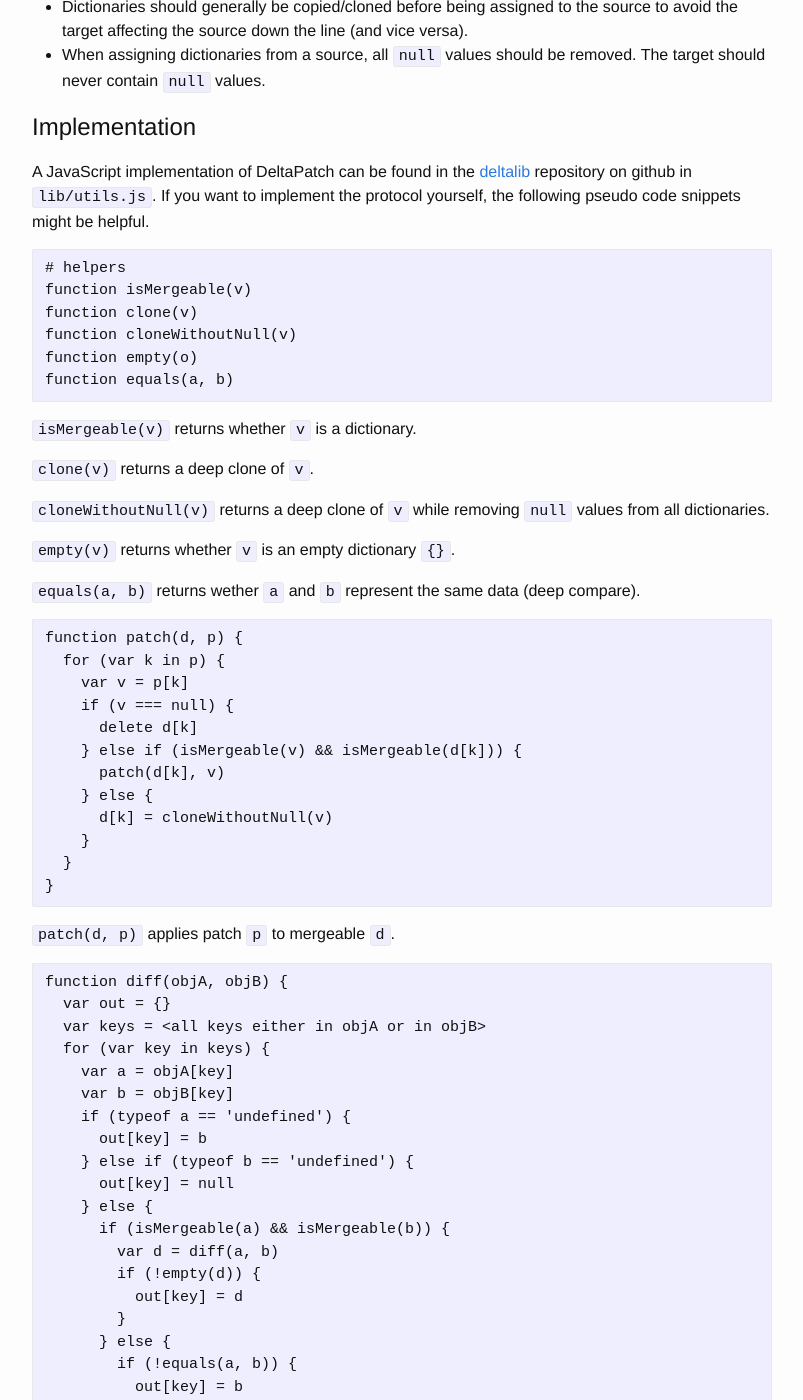
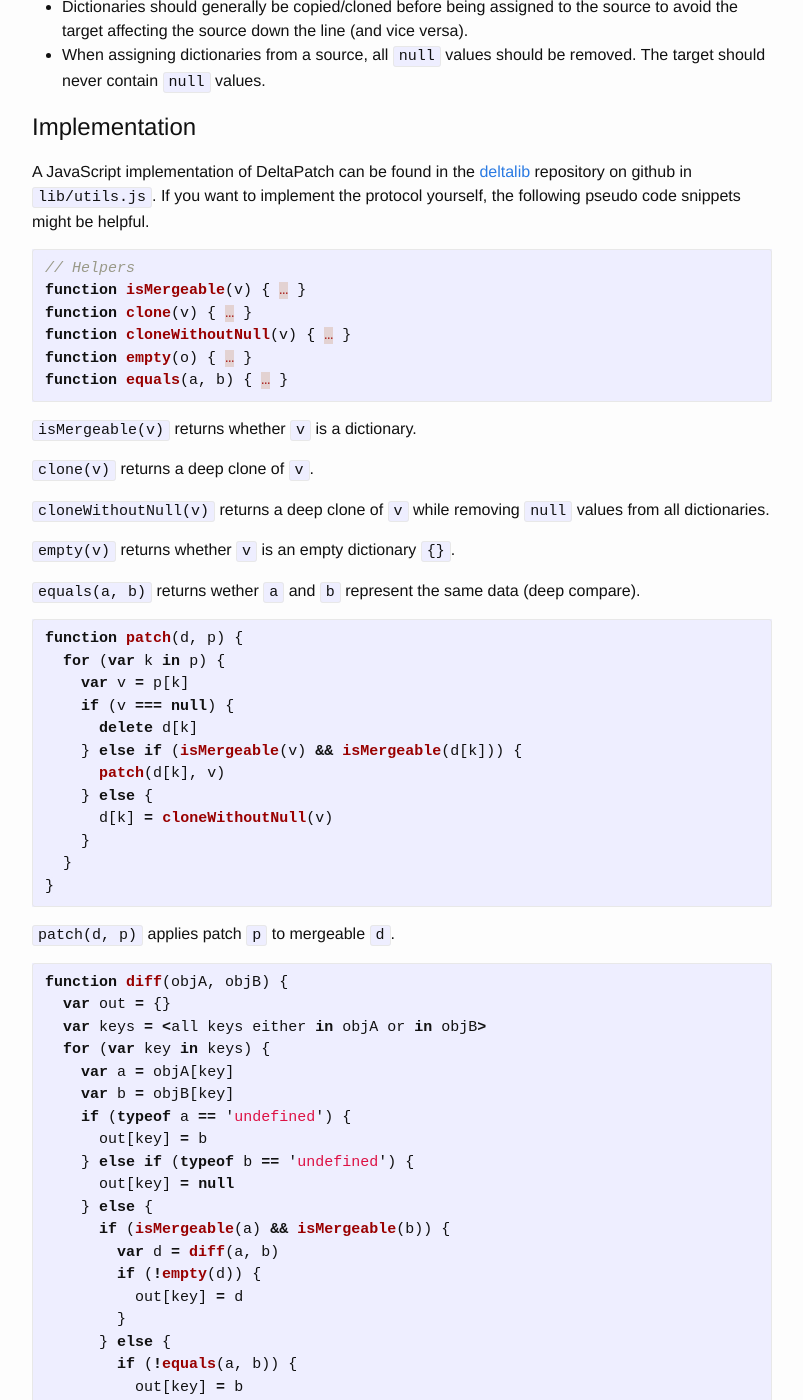
Before and after one commit to stepmuel/stepmuel.github.io, a Jekyll site: the page built from _posts/2017-03-14-deltapatch.md, in a window 1280 px wide and 1400 px high, scrolled down 1525 px. Shown: the whole window, without its empty margins (238-1041 px from the left). Built offline with Jekyll 4.4.1, drawn with Linux system fonts in a browser that asks for light colours; some of the changed text lies outside the part shown.

Commit message:
Fix syntax highlighting

````diff
--- a/_posts/2017-03-14-deltapatch.md
+++ b/_posts/2017-03-14-deltapatch.md
@@ -54,12 +54,14 @@ That's it. Our new patch format:
 
 A JavaScript implementation of DeltaPatch can be found in the [deltalib](https://github.com/stepmuel/deltalib) repository on github in `lib/utils.js`. If you want to implement the protocol yourself, the following pseudo code snippets might be helpful.
 
-    # helpers
-    function isMergeable(v)
-    function clone(v)
-    function cloneWithoutNull(v)
-    function empty(o)
-    function equals(a, b)
+```js
+// Helpers
+function isMergeable(v) { … }
+function clone(v) { … }
+function cloneWithoutNull(v) { … }
+function empty(o) { … }
+function equals(a, b) { … }
+```
 
 `isMergeable(v)` returns whether `v` is a dictionary.
 
@@ -71,46 +73,50 @@ A JavaScript implementation of DeltaPatch can be found in the [deltalib](https:/
 
 `equals(a, b)` returns wether `a` and `b` represent the same data (deep compare).
 
-    function patch(d, p) {
-      for (var k in p) {
-        var v = p[k]
-        if (v === null) {
-          delete d[k]
-        } else if (isMergeable(v) && isMergeable(d[k])) {
-          patch(d[k], v)
-        } else {
-          d[k] = cloneWithoutNull(v)
+```js
+function patch(d, p) {
+  for (var k in p) {
+    var v = p[k]
+    if (v === null) {
+      delete d[k]
+    } else if (isMergeable(v) && isMergeable(d[k])) {
+      patch(d[k], v)
+    } else {
+      d[k] = cloneWithoutNull(v)
+    }
+  }
+}
+```
+
+`patch(d, p)` applies patch `p` to mergeable `d`.
+
+```js
+function diff(objA, objB) {
+  var out = {}
+  var keys = <all keys either in objA or in objB>
+  for (var key in keys) {
+    var a = objA[key]
+    var b = objB[key]
+    if (typeof a == 'undefined') {
+      out[key] = b
+    } else if (typeof b == 'undefined') {
+      out[key] = null
+    } else {
+      if (isMergeable(a) && isMergeable(b)) {
+        var d = diff(a, b)
+        if (!empty(d)) {
+          out[key] = d
+        }
+      } else {
+        if (!equals(a, b)) {
+          out[key] = b
         }
       }
     }
-
-`patch(d, p)` applies patch `p` to mergeable `d`.
-
-    function diff(objA, objB) {
-      var out = {}
-      var keys = <all keys either in objA or in objB>
-      for (var key in keys) {
-        var a = objA[key]
-        var b = objB[key]
-        if (typeof a == 'undefined') {
-          out[key] = b
-        } else if (typeof b == 'undefined') {
-          out[key] = null
-        } else {
-          if (isMergeable(a) && isMergeable(b)) {
-            var d = diff(a, b)
-            if (!empty(d)) {
-              out[key] = d
-            }
-          } else {
-            if (!equals(a, b)) {
-              out[key] = b
-            }
-          }
-        }
-      }
-      return out
-    }
+  }
+  return out
+}
+```
 
 `diff(a, b)` will return a patch which when applied to `a` will result in `b`.
 
````
